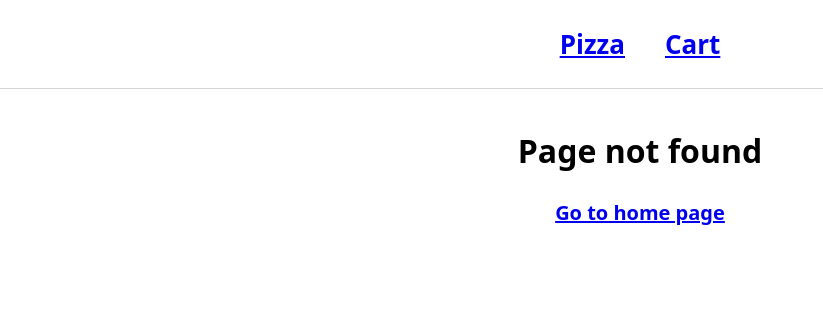
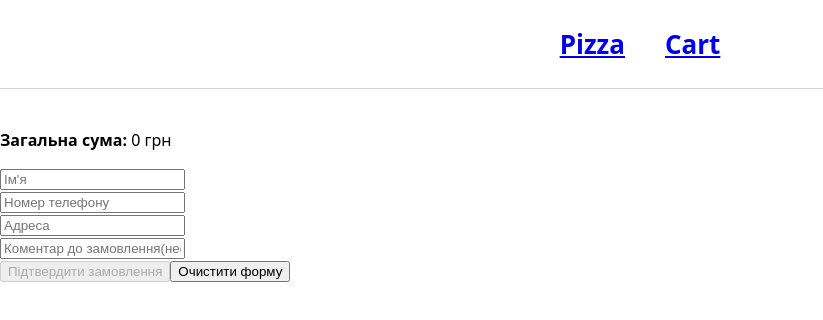
Before and after one commit to DanyloBudianskyi/React_exam, a React (Vite) app: page /checkout in a window 1280 px wide. Before the commit this address had no page. Shown: the top 320 px of the page, without its empty margins (0-823 px from the left). Built offline with nearby package versions, Linux system fonts and the light colour scheme.

Commit message:
order form, cart

```diff
--- a/src/App.jsx
+++ b/src/App.jsx
@@ -6,7 +6,8 @@ import Config from "./pages/Config"
 import { CartProvider } from './context/CartContext.jsx'
 import './App.css'
 import ErrorPage from './pages/ErrorPage';
-import Cart from './components/Cart';
+import Checkout from './pages/Checkout';
+import Cart from './pages/Cart';
 
 function App() {
   const [count, setCount] = useState(0)
@@ -30,6 +31,7 @@ function App() {
             <Route path='/catalog/config/:category/:elementId' element={<Config/>}/>
             <Route path='/cart' element={<Cart/>}/>
             <Route path='/*' element={<ErrorPage/>}/>
+            <Route path='/checkout' element={<Checkout/>}/>
           </Routes>
         </main>
       </BrowserRouter>
--- a/src/components/DrinkConfigurator/index.jsx
+++ b/src/components/DrinkConfigurator/index.jsx
@@ -3,7 +3,7 @@ import { useEffect, useState } from "react"
 const DrinkConfigurator = ({item, config, setConfig, price, setPrice}) => {
     useEffect(() => {
         const selected = item.volumes.find(v => v.size === config.volume)
-        if(selected) setPrice(selected.price * config.quantity)
+        if(selected) setPrice(selected.price)
     }, [config.volume, config.quantity, item.volumes])
 
     return(
@@ -26,7 +26,7 @@ const DrinkConfigurator = ({item, config, setConfig, price, setPrice}) => {
                     value={config.quantity}
                     onChange={(e) => setConfig({ ...config, quantity: parseInt(e.target.value) })}
                 />
-                <div>Price: {price} uah</div>
+                <div>Price: {price * config.quantity} uah</div>
             </label>
         </>
     )
--- a/src/components/PizzaConfigurator/index.jsx
+++ b/src/components/PizzaConfigurator/index.jsx
@@ -11,7 +11,7 @@ const PizzaConfigurator = ({ item, config, setConfig, price, setPrice }) => {
       return sum + (found ? found.price : 0)
     }, 0)
 
-    setPrice((selectedSize.price + extrasPrice) * config.quantity)
+    setPrice(selectedSize.price + extrasPrice)
   }, [config, item])
 
   const handleExtraChange = (e) => {
@@ -82,7 +82,7 @@ const PizzaConfigurator = ({ item, config, setConfig, price, setPrice }) => {
         />
       </label>
 
-      <div>Загальна ціна: {price} грн</div>
+      <div>Загальна ціна: {price * config.quantity} грн</div>
     </>
   )
 }
--- a/src/context/CartContext.jsx
+++ b/src/context/CartContext.jsx
@@ -11,6 +11,8 @@ export const CartProvider = ({ children }) => {
         const { quantity, ...rest } = config;
         return rest;
     };
+
+    const totalPrice = cart.reduce((sum, item) => sum + item.price * item.quantity, 0)
 
     const addToCart = (item) => {
         const existingIndex = cart.findIndex(
@@ -39,7 +41,7 @@ export const CartProvider = ({ children }) => {
     const clearCart = () => setCart([])
 
     return(
-        <CartContext.Provider value={{cart, addToCart, deleteFromCart, clearCart, updateQuantity}}>
+        <CartContext.Provider value={{cart, addToCart, deleteFromCart, clearCart, updateQuantity, totalPrice}}>
             {children}
         </CartContext.Provider>
     )
--- a/src/components/Cart/index.jsx
+++ b/src/pages/Cart/index.jsx
@@ -1,11 +1,20 @@
+import { Link } from "react-router";
 import { useCart } from "../../context/CartContext"
+
+const configLabels = {
+  doughType: "Тісто",
+  extras: "Начинки",
+  size: "Розмір",
+  volume: "Обʼєм",
+  quantity: "Кількість",
+};
+
 const Cart = () => {
-  const { cart, deleteFromCart, updateQuantity, clearCart } = useCart();
+  const { cart, deleteFromCart, updateQuantity, clearCart, totalPrice} = useCart();
 
   if (cart.length === 0) {
     return <p>Корзина порожня.</p>;
   }
-
   return (
     <div>
       <h2>Корзина</h2>
@@ -14,7 +23,15 @@ const Cart = () => {
           <li key={index} style={{ marginBottom: 10 }}>
             <strong>{item.name}</strong> — {item.quantity} шт.
             <br />
-            <small>Конфігурація: {JSON.stringify(item.config)}</small>
+            <small>Конфігурація:
+                <ul style={{ marginLeft: "1rem", fontStyle: "italic" }}>
+                  {Object.entries(item.config).filter(([key]) => key !== "quantity").map(([key, value]) => (
+                    <li key={key}>
+                      {configLabels[key]}: {Array.isArray(value) ? value.join(", ") : value}
+                    </li>
+                  ))}
+                </ul>
+            </small>
             <br />
             <label>
               Кількість:
@@ -35,6 +52,8 @@ const Cart = () => {
         ))}
       </ul>
       <button onClick={clearCart}>Очистити корзину</button>
+      <h2>Totat price: {totalPrice}</h2>
+      <Link to="/checkout"><button>Перейти к замовленню</button></Link>
     </div>
   );
 };
--- /dev/null
+++ b/src/pages/Checkout/index.jsx
@@ -0,0 +1,80 @@
+import { ErrorMessage, Field, Form, FormikProvider, useFormik } from "formik"
+import { useCart } from "../../context/CartContext"
+import { SCHEMA_CHECKOUT } from "./schemaValidate"
+
+const initialValues = {
+    name: "",
+    phone: "",
+    deliveryAdress: "",
+    comment: ""
+}
+
+const configLabels = {
+  doughType: "Тісто",
+  extras: "Начинки",
+  size: "Розмір",
+  volume: "Обʼєм",
+  quantity: "Кількість",
+};
+
+const Checkout = () => {
+    const {cart, clearCart, totalPrice} = useCart()
+
+    const handleSubmit = () => {
+        clearCart()
+    }
+
+    const formik = useFormik({
+        initialValues,
+        onSubmit: handleSubmit,
+        validationSchema: SCHEMA_CHECKOUT,
+    })
+    const {dirty} = formik
+    return(
+        <>
+            <ul>
+                {cart.map((item, idx) => (
+                <li key={idx}>
+                    <strong>{item.name}</strong> — {item.quantity} шт. — {item.price * item.quantity} грн
+                    {item.config && (
+                    <ul style={{ marginLeft: "1rem", fontStyle: "italic" }}>
+                        {Object.entries(item.config).map(([key, value]) => (
+                            <li key={key}>
+                                {configLabels[key]}: {Array.isArray(value) ? value.join(", ") : value}
+                            </li>
+                        ))}
+                    </ul>
+                )}
+                </li>
+            ))}
+            </ul>
+            <p><strong>Загальна сума:</strong> {totalPrice} грн</p>
+            <FormikProvider value={formik}>
+                <Form>
+                    <div>
+                        <Field type="text" name="name" placeholder="Ім'я"/>
+                        <ErrorMessage component="span" name="name"/>
+                    </div>
+                    <div>
+                        <Field type="text" name="phone" placeholder="Номер телефону"/>
+                        <ErrorMessage component="span" name="phone"/>
+                    </div>
+                    <div>
+                        <Field type="text" name="deliveryAdress" placeholder="Адреса"/>
+                        <ErrorMessage component="span" name="deliveryAdress"/>
+                    </div>
+                    <div>
+                        <Field type="text" name="comment" placeholder="Коментар до замовлення(необов'язково)"/>
+                        <ErrorMessage component="span" name="comment"/>
+                    </div>
+                    <div>
+                        <input disabled={!dirty} type="submit" value="Підтвердити замовлення"/>
+                        <input type="reset" value="Очистити форму"/>
+                    </div>
+                </Form>
+            </FormikProvider>
+        </>
+    )
+}
+
+export default Checkout
--- /dev/null
+++ b/src/pages/Checkout/schemaValidate.js
@@ -0,0 +1,12 @@
+import * as yup from 'yup'
+
+const SCHEMA_NAME = yup.string().matches(/^[a-zа-яіїєґА-ЯІЇЄҐ' -]{2,20}$/i, "Ім'я може містити лише літери, апостроф, дефіс або пробіли").required("Ім'я обов'язкове")
+const SCHEMA_PHONE = yup.string().matches(/^[+0-9]{10,14}$/, "Номер телефону має бути дійсним").required("Номер телефону обов'язковий")
+const SCHEMA_ADRESS = yup.string().min(5, "Адресса занадто коротка").max(80, "Адресса занадто довга").required("Адресса обов'язкова")
+
+export const SCHEMA_CHECKOUT = yup.object({
+    name: SCHEMA_NAME,
+    phone: SCHEMA_PHONE,
+    deliveryAdress: SCHEMA_ADRESS,
+    comment: yup.string().max(300, "Коментар занадто довгий").notRequired()
+})
```
Also changed, not shown: src/pages/Cart/Cart.module.scss (added).
